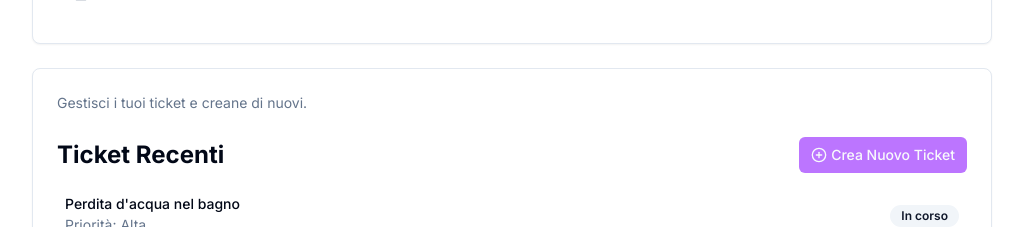
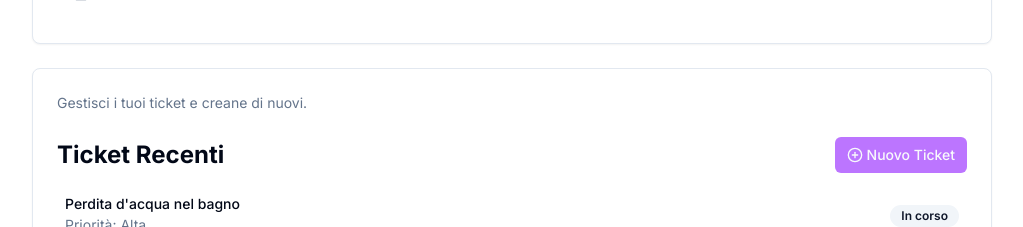
Before and after one commit to BeppeManukaHut/condomnia-app-demo, a Next.js app: page /dashboard in a window 1280 px wide. Shown: the part 1240-1467 px from the top of the page, without its empty margins (256-1279 px from the left). Built offline with nearby package versions, Linux system fonts and the light colour scheme.

Commit message:
Update recent-tickets.tsx

```diff
--- a/components/recent-tickets.tsx
+++ b/components/recent-tickets.tsx
@@ -29,12 +29,12 @@ export function RecentTickets() {
   const isMobile = useMediaQuery("(max-width: 640px)")
   return (
     <div>
-      <div className="flex justify-between items-center mb-4">
+      <div className="flex flex-col sm:flex-row justify-between items-start sm:items-center mb-4 gap-2">
         <h2 className="text-2xl font-bold">Ticket Recenti</h2>
         <Link href="/dashboard/tickets">
-          <Button size="sm" className={isMobile ? "text-xs px-2 py-1 h-auto" : ""}>
-            <PlusCircle className={`mr-1 ${isMobile ? "h-3 w-3" : "h-4 w-4"}`} />
-            {isMobile ? "Nuovo Ticket" : "Crea Nuovo Ticket"}
+          <Button size="sm" className="w-full sm:w-auto">
+            <PlusCircle className="mr-1 h-4 w-4" />
+            Nuovo Ticket
           </Button>
         </Link>
       </div>
```
